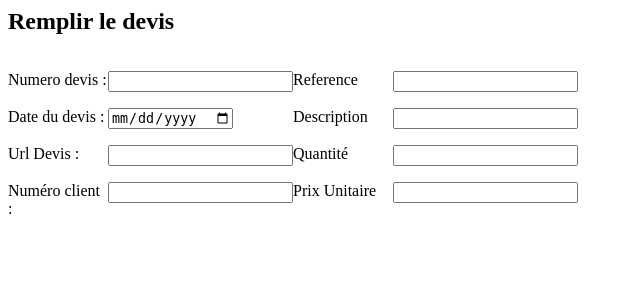
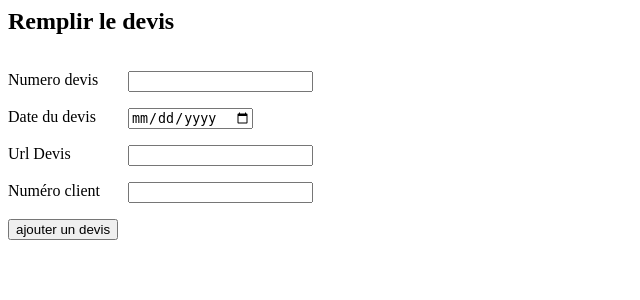
Before and after one commit to SabrinaAitMaksene/stage, a PHP site: page /remplirDevis.php in a window 1280 px wide. Shown: the top 300 px of the page, without its empty margins (0-640 px from the left). Run offline with PHP 8.4, Linux system fonts and the light colour scheme.

Commit message:
ajout a la bdd

```diff
--- a/Application/remplirDevis.php
+++ b/Application/remplirDevis.php
@@ -1,3 +1,19 @@
+<?php
+ if (isset($_POST['envoiD']))
+ {
+ 	$numD= htmlentities(trim($_POST['numD']));
+ 	$dateD = htmlentities(trim($_POST['dateD']));
+ 	$url = htmlentities(trim($_POST['url']));
+ 	$NC = htmlentities(trim($_POST['NC']));
+ 	if ($numD&&$dateD&&$url&&$NC)
+ 	{
+ 		$connect=mysql_connect('localhost','root','') or die('error');
+ 		mysql_select_db('sylvainard');
+ 		$query = mysql_query("INSERT INTO devis VALUES('',$numD,$dateD,'$url',$NC) ");
+ 		die("Devis créé, <a href ='ajoutLigne.php' >veuillez ajouter des lignes </a> ");
+ 	}else echo"veuillez renseigner tous les champs";
+ }
+?>
 <html>
 	<head>
 		<meta charset="utf-8">
@@ -7,44 +23,27 @@
 	<body>
 		<h2>Remplir le devis </h2>
 		<div id = "conteneur">
-		<div id ="devis">
+			<div id ="devis">
 				<form  method ="POST" action ="remplirdevis.php">
 					<p>
-					<label for="numD">Numero devis :</label>
-					<input type ="number" id="numD">
+						<label for="numD">Numero devis </label>
+						<input type ="number" min ="0" name="numD">
 					</p>
 					<p>
-					<label for="dateD">Date du devis :</label>
-					<input type ="date" id="dateD">
+						<label for="dateD">Date du devis </label>
+						<input type ="date"  name="dateD">
 					</p>
 					<p>
-					<label for="url">Url Devis : </label>
-					<input type ="url" id="url">
+						<label for="url">Url Devis  </label>
+						<input type ="url"  name="url">
 					</p>
 					<p>
-					<label for="NC">Numéro client :</label>
-					<input type ="number" id="NC">
+						<label for="NC">Numéro client </label>
+						<input type ="number" min ="0"  name="NC">
 					</p>
-				</form>
-			</div>
-			<div id ="ligneD">
-				<form method="POST" action ="remplisDevis.php">
 					<p>
-						<label for="reference">Reference </label>
-						<input type ="text"  id ="reference">
+						<input type ="submit" value ="ajouter un devis" name ="envoiD">
 					</p>
-					<P>
-						<label for="descrip">Description</label>
-						<input type ="number"  id ="descrip">
-					</P>
-					<P>
-						<label for="quantite">Quantité</label>
-						<input type ="number"  id ="quantite">
-					</P>
-					<P>
-						<label for ="pu">Prix Unitaire</label>
-						<input type ="text"  id ="pu">
-					</P>
 				</form>
 			</div>
 		</div>
--- a/Application/remplirdevis.css
+++ b/Application/remplirdevis.css
@@ -6,6 +6,6 @@
 label
 {
 	display:block;
-	width :100px;
+	width :120px;
 	float : left;
 }
```
